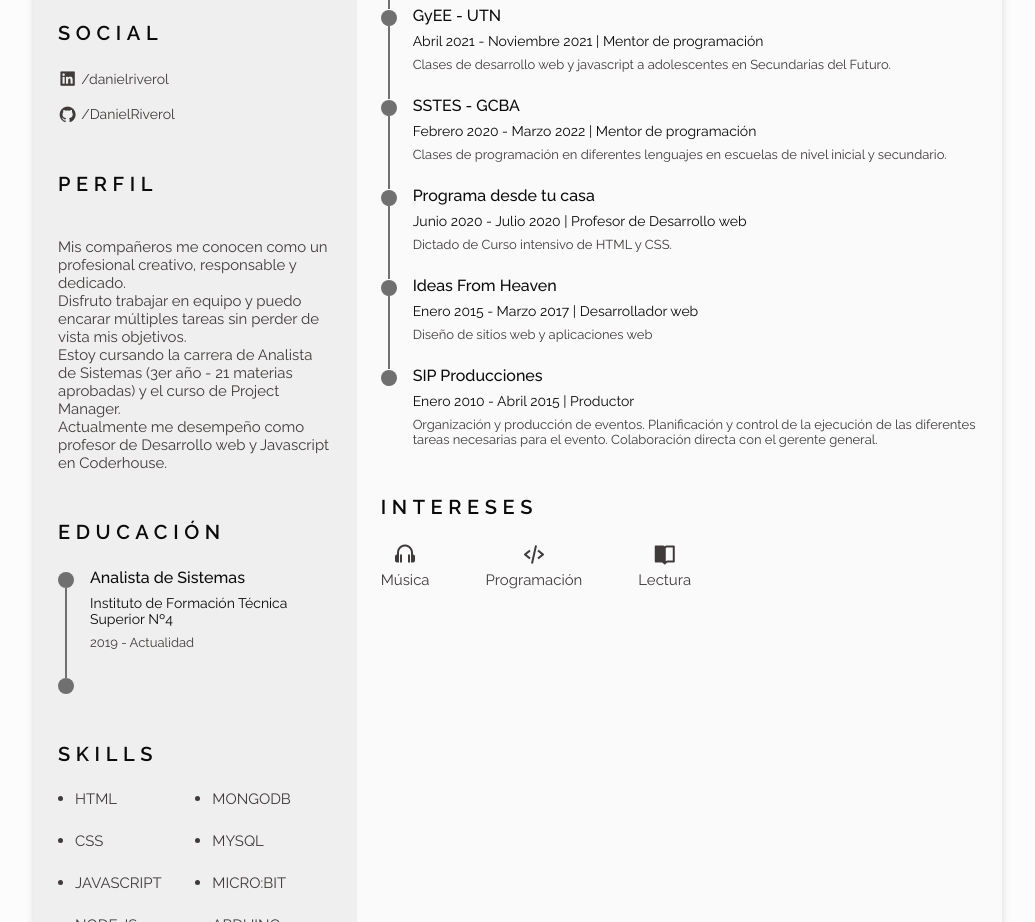
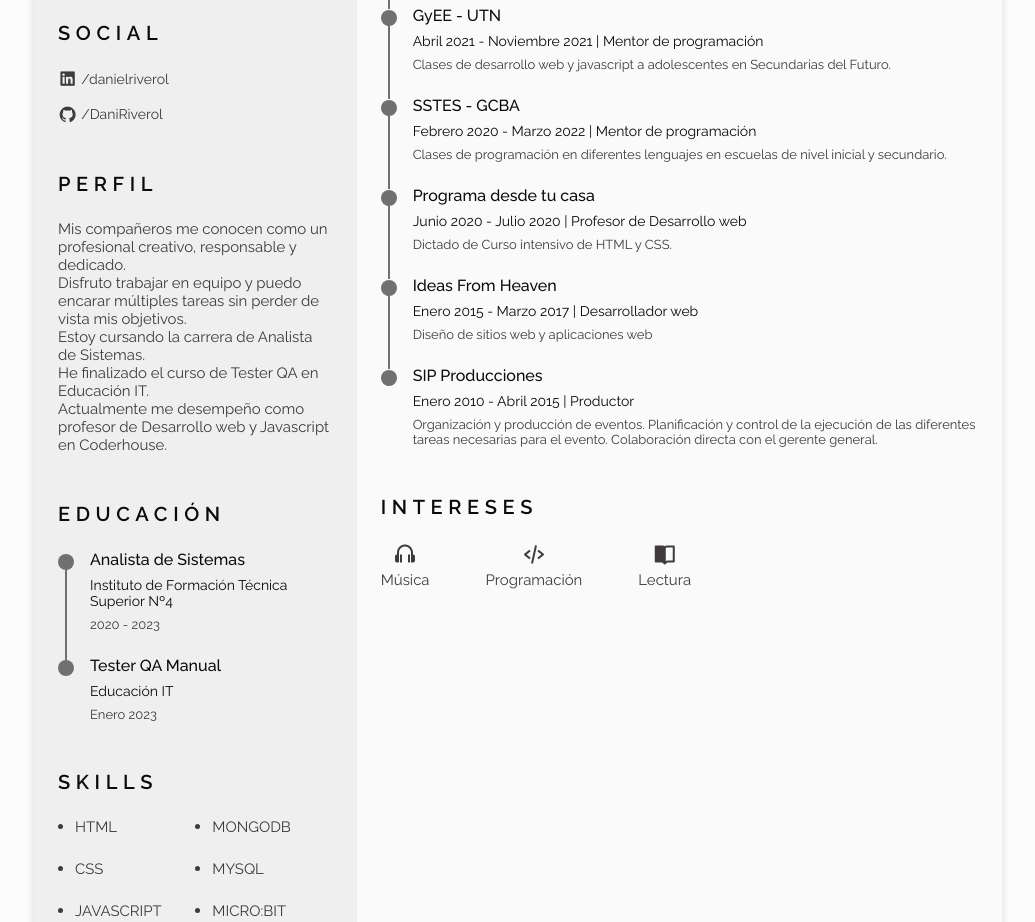
Before and after one commit to DaniRiverol/resume, a plain HTML site: page index.html in a window 1280 px wide. Shown: the part 384-1306 px from the top of the page, without its empty margins (122-1157 px from the left). Drawn offline with nearby package versions, Linux system fonts and the light colour scheme.

Commit message:
Actualizacion

```diff
--- a/index.html
+++ b/index.html
@@ -100,11 +100,11 @@
                 <i class="bx bxl-linkedin-square social-icon"></i>/danielriverol
               </a>
               <a
-                href="https://github.com/DanielRiverol"
+                href="https://github.com/DaniRiverol"
                 target="_blank"
                 class="social__link"
               >
-                <i class="bx bxl-github social-icon"></i>/DanielRiverol
+                <i class="bx bxl-github social-icon"></i>/DaniRiverol
               </a>
             </div>
           </section>
@@ -112,11 +112,13 @@
           <section class="profile section" id="profile">
             <h2 class="section-title">PERFIL</h2>
             <p class="profile-description">
-              <br>Mis compañeros me
+              Mis compañeros me
               conocen como un profesional creativo, responsable y dedicado. <br>Disfruto
               trabajar en equipo y puedo encarar múltiples tareas sin perder de
-              vista mis objetivos. <br />Estoy cursando la carrera de Analista
-              de Sistemas (3er año - 21 materias aprobadas) y el curso de Project Manager. <br />Actualmente me desempeño como profesor de Desarrollo web y Javascript en Coderhouse.
+              vista mis objetivos. <br />
+              Estoy cursando la carrera de Analista
+              de Sistemas.
+              <br />He finalizado el curso de Tester QA en Educación IT. <br />Actualmente me desempeño como profesor de Desarrollo web y Javascript en Coderhouse.
             </p>
           </section>
 
@@ -133,20 +135,22 @@
                   <span class="education__studies"
                     >Instituto de Formación Técnica Superior Nº4</span
                   >
-                  <span class="education__year">2019 - Actualidad</span>
+                  <span class="education__year">2020 - 2023</span>
                 </div>
               </div>
+              <!-- educacion -->
               <div class="education__content">
                 <div class="education__time">
                   <span class="education__rounder"></span>
                   <!-- <span class="education__line"></span> -->
                 </div>
-                <!-- <div class="education__data bd-grid">
-                  <h3 class="education__title">Project Manager</h3>
-                  <span class="education__studies">DigitalMind</span>
-                  <span class="education__year">Abril 2022 - Actualidad</span>
-                </div> -->
+                <div class="education__data bd-grid">
+                  <h3 class="education__title">Tester QA Manual</h3>
+                  <span class="education__studies">Educación IT</span>
+                  <span class="education__year">Enero 2023</span>
+                </div>
               </div>
+              <!-- end educacion content -->
             </div>
           </section>
           <section class="skills section" id="skills">
@@ -296,8 +300,8 @@
                         </p>
                       </div>
                     </div>
+            </section>
 
-            </section>
             <section class="interests section" id="intereses">
                 <h2 class="section-title">INTERESES</h2>
                 <div class="interests__container bd-grid">
```
Also changed, not shown: 1 other file.
